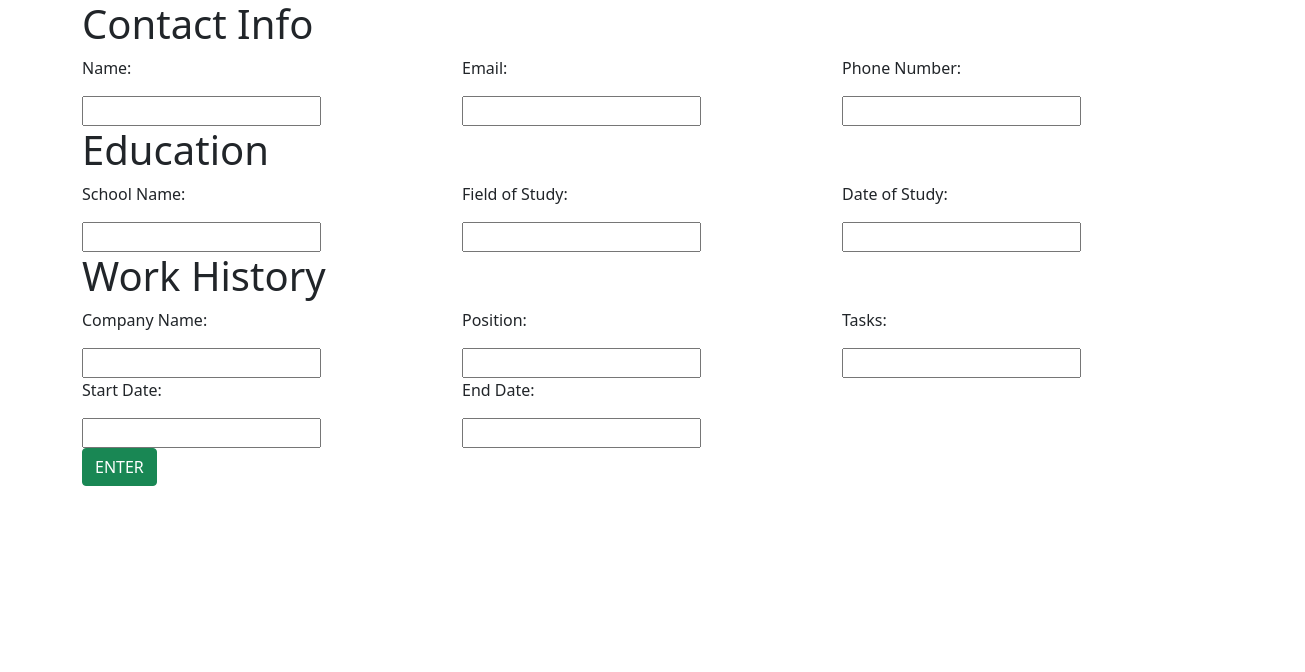
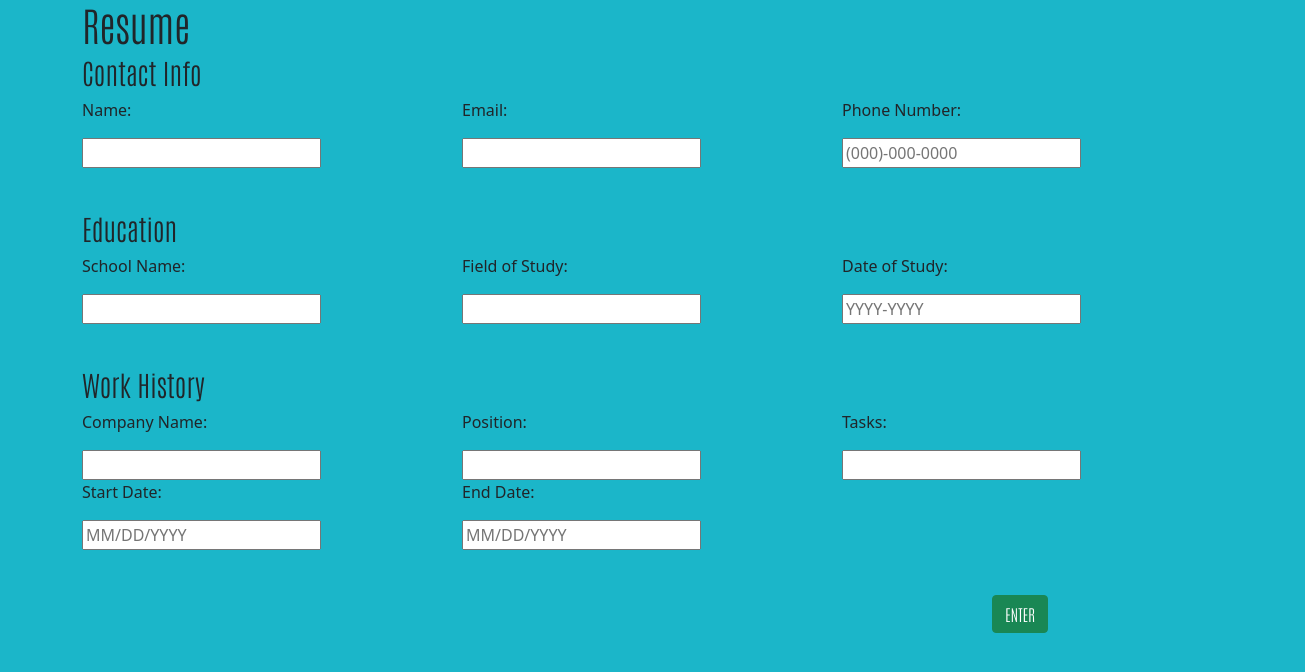
Before and after one commit to isaackelly0/cv-project, a React (Create React App) app: page / in a window 1280 px wide. Shown: the top 672 px of the page, 1305 px wide, since content can reach past the window. Built offline with nearby package versions, Linux system fonts and the light colour scheme.

Commit message:
updating appearance and adding gif for readme

```diff
--- a/src/App.css
+++ b/src/App.css
@@ -0,0 +1,19 @@
+@import url('https://fonts.googleapis.com/css2?family=Antonio:wght@100&display=swap');
+.button{
+    display: flex;
+    justify-content: flex-start;
+}
+body{
+    background-color: #1bb6c9;
+}
+.row{
+    margin-bottom: 4%;
+}
+h1, h3, button{
+    font-family: 'Antonio', sans-serif;
+}
+@media only screen and (min-width: 720px){
+    .button{
+        justify-content: center;
+    }
+}
--- a/src/App.js
+++ b/src/App.js
@@ -9,11 +9,13 @@ class App extends Component {
     this.state = { form: { display: "block" }, resume: { display: "none" } };
     this.toggle = (e) => {
       if (e === "true") {
+        document.querySelector("body").style.cssText = 'background-color:white';
         this.setState({
           form: { display: "none" },
           resume: { display: "flex" },
         });
       } else {
+        document.querySelector("body").style.cssText = 'background-color:#1bb6c9';
         this.setState({
           form: { display: "block" },
           resume: { display: "none" },
@@ -50,13 +52,17 @@ class App extends Component {
     //const { form } = this.state;
     return (
       <div className="container">
+        <header>
+            <h1>Resume</h1>
+          </header>
         <form
           onSubmit={this.submitForm}
           style={this.state.form}
           autoComplete="off"
         >
+
           <div className="row">
-            <h1>Contact Info</h1>
+            <h3>Contact Info</h3>
             <span className="col-lg-4 col-md-6">
               <p>Name:</p>
               <input type="text" onChange={this.handleChange} name="name"></input>
@@ -75,11 +81,12 @@ class App extends Component {
                 type="text"
                 onChange={this.handleChange}
                 name="number"
+                placeholder="(000)-000-0000"
               ></input>
             </span>
           </div>
           <div className="row">
-            <h1>Education</h1>
+            <h3>Education</h3>
             <span className="col-lg-4 col-md-6">
               <p>School Name:</p>
               <input
@@ -102,11 +109,12 @@ class App extends Component {
                 type="text"
                 onChange={this.handleChange}
                 name="dateOfStudy"
+                placeholder="YYYY-YYYY"
               ></input>
             </span>
           </div>
           <div className="row">
-            <h1>Work History</h1>
+            <h3>Work History</h3>
             <span className="col-lg-4 col-md-6">
               <p>Company Name:</p>
               <input
@@ -137,6 +145,7 @@ class App extends Component {
               type="text"
               onChange={this.handleChange}
               name="startDate"
+              placeholder="MM/DD/YYYY"
               ></input>
             </span>
             <span className="col-lg-4 col-md-6">
@@ -145,10 +154,12 @@ class App extends Component {
               type="text"
               onChange={this.handleChange}
               name="endDate"
+              placeholder="MM/DD/YYYY"
               ></input>
             </span>
           </div>
-          <button className="btn-success btn">ENTER</button>
+          <div class="row"><span className=" button col-md-6 col-sm-5 offset-md-6 offset-lg-7 button"><button className="btn-success btn">ENTER</button>
+          </span></div>
         </form>
         <span id="resume" style={this.state.resume}>
         </span>
--- a/src/components/Resume.css
+++ b/src/components/Resume.css
@@ -0,0 +1,5 @@
+ span{
+    /* background-color: white ; */
+    align-content: center;
+    align-self: center;
+}
--- a/src/components/Resume.js
+++ b/src/components/Resume.js
@@ -12,19 +12,19 @@ class Resume extends Component {
     return (
       <span>
         <div className="row">
-          <h1>Contact Info</h1>
+          <h3>Contact Info</h3>
           <p className="col-lg-4 col-md-6">Name: {this.props.name}</p>
           <p className="col-lg-4 col-md-6">Email: {this.props.email}</p>
           <p className="col-lg-4 col-md-6">Phone Number: {this.props.number}</p>
         </div>
         <div className="row">
-          <h1>Education</h1>
+          <h3>Education</h3>
           <p className="col-lg-4 col-md-6">School: {this.props.school}</p>
-          <p className="col-lg-4 col-md-6">Field of Study{this.props.study}</p>
-          <p className="col-lg-4 col-md-6">Study Date{this.props.dateOfStudy}</p>
+          <p className="col-lg-4 col-md-6">Field of Study: {this.props.study}</p>
+          <p className="col-lg-4 col-md-6">Study Date: {this.props.dateOfStudy}</p>
         </div>
         <div className="row">
-          <h1>Work History</h1>
+          <h3>Work History</h3>
           <p className="col-lg-4 col-md-6">Company Name: {this.props.company}</p>
           <p className="col-lg-4 col-md-6">Position: {this.props.position}</p>
           <p className="col-lg-4 col-md-6">Tasks performed: {this.props.tasks}</p>
```
Also changed, not shown: cv.gif (added).
